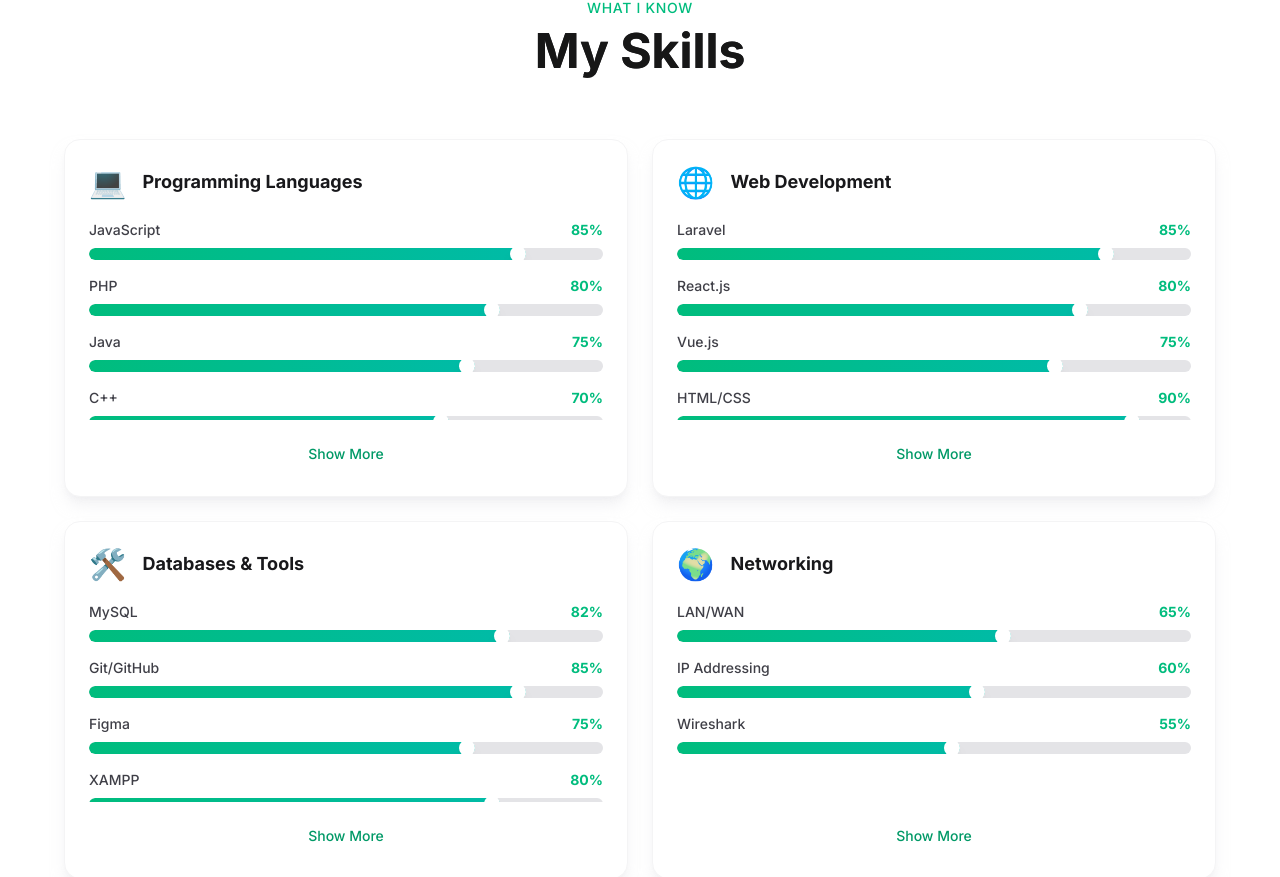
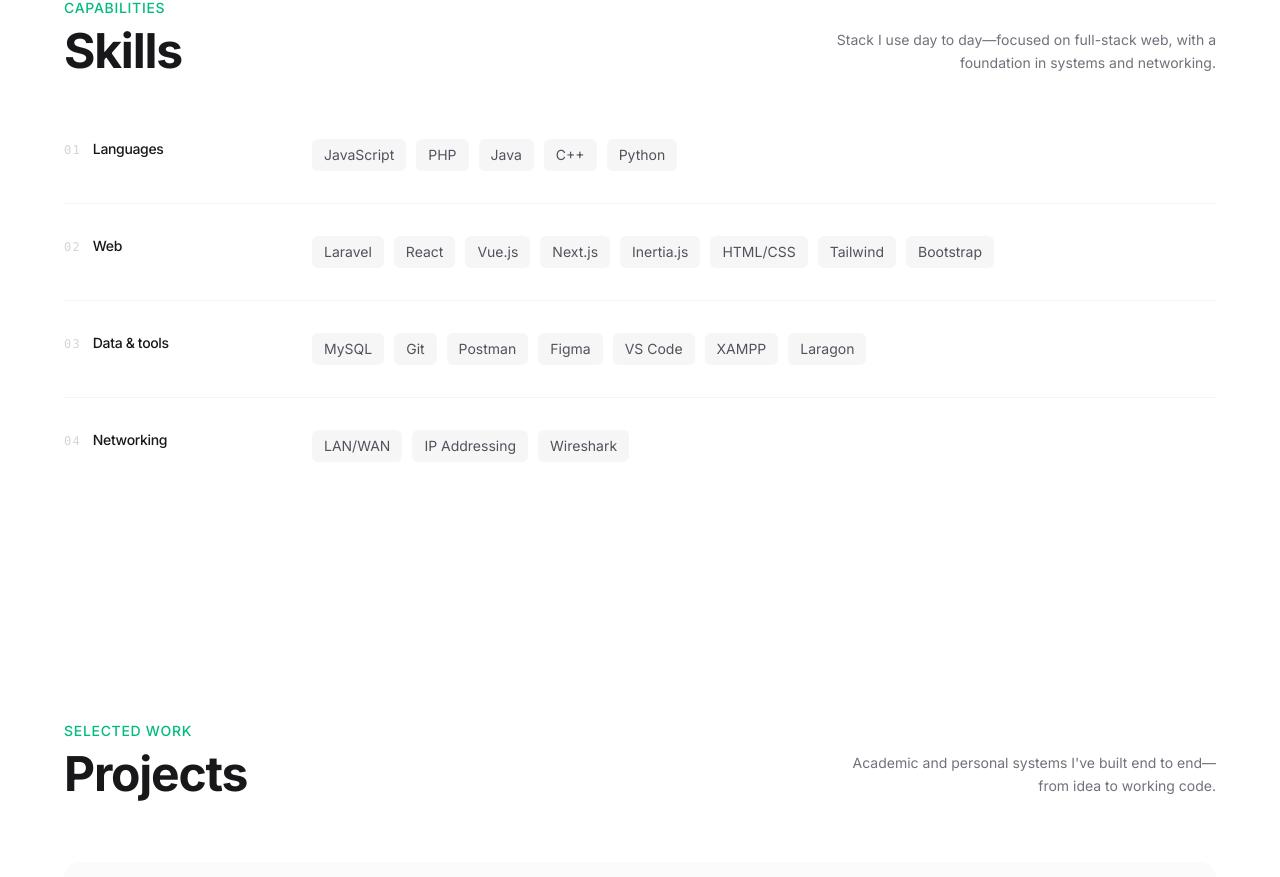
Before and after one commit to jobelGolde12/portfolio-latest, a Next.js app: page / in a window 1280 px wide. Shown: the part 1920-2797 px from the top of the page. Built offline with nearby package versions, Linux system fonts and the light colour scheme.

Commit message:
Refactor Skills component to simplify skill representation and improve layout

```diff
--- a/components/Skills.tsx
+++ b/components/Skills.tsx
@@ -1,201 +1,129 @@
 'use client';
 
-import { useEffect, useRef, useState } from 'react';
-import { motion, useInView, useMotionValue, useSpring, useTransform } from 'framer-motion';
+import { useRef } from 'react';
+import { motion, useInView } from 'framer-motion';
 
-const skillCategories = [
+const skillGroups = [
   {
-    title: 'Programming Languages',
-    icon: '💻',
+    title: 'Languages',
+    skills: ['JavaScript', 'PHP', 'Java', 'C++', 'Python'],
+  },
+  {
+    title: 'Web',
     skills: [
-      { name: 'JavaScript', level: 85 },
-      { name: 'PHP', level: 80 },
-      { name: 'Java', level: 75 },
-      { name: 'C++', level: 70 },
-      { name: 'Python', level: 65 },
+      'Laravel',
+      'React',
+      'Vue.js',
+      'Next.js',
+      'Inertia.js',
+      'HTML/CSS',
+      'Tailwind',
+      'Bootstrap',
     ],
   },
   {
-    title: 'Web Development',
-    icon: '🌐',
+    title: 'Data & tools',
     skills: [
-      { name: 'Laravel', level: 85 },
-      { name: 'React.js', level: 80 },
-      { name: 'Vue.js', level: 75 },
-      { name: 'HTML/CSS', level: 90 },
-      { name: 'Tailwind CSS', level: 88 },
-      { name: 'Next.js', level: 78 },
-      { name: 'Inertia.js', level: 78 },
-    ],
-  },
-  {
-    title: 'Databases & Tools',
-    icon: '🛠️',
-    skills: [
-      { name: 'MySQL', level: 82 },
-      { name: 'Git/GitHub', level: 85 },
-      { name: 'Figma', level: 75 },
-      { name: 'XAMPP', level: 80 },
-      { name: 'Postman', level: 78 },
-      { name: 'Laragon', level: 80 },
-      { name: 'VS Code', level: 88 },
+      'MySQL',
+      'Git',
+      'Postman',
+      'Figma',
+      'VS Code',
+      'XAMPP',
+      'Laragon',
     ],
   },
   {
     title: 'Networking',
-    icon: '🌍',
-    skills: [
-      { name: 'LAN/WAN', level: 65 },
-      { name: 'IP Addressing', level: 60 },
-      { name: 'Wireshark', level: 55 },
-    ],
+    skills: ['LAN/WAN', 'IP Addressing', 'Wireshark'],
   },
 ];
 
-function SkillBar({ name, level, isInView, index }: { name: string; level: number; isInView: boolean; index: number }) {
-  const [isHovered, setIsHovered] = useState(false);
-  const progress = useMotionValue(0);
-  const scale = useSpring(progress, { damping: 20, stiffness: 50 });
-
-  const width = useTransform(scale, [0, 1], ['0%', `${level}%`]);
-
-  useEffect(() => {
-    if (isInView) {
-      progress.set(1);
-    }
-  }, [isInView, progress]);
-
-  return (
-    <motion.div
-      className="space-y-2"
-      initial={{ opacity: 0, x: -20 }}
-      animate={isInView ? { opacity: 1, x: 0 } : {}}
-      transition={{ delay: index * 0.1, duration: 0.5 }}
-    >
-      <div className="flex justify-between items-center">
-        <motion.span
-          className="text-sm font-medium text-zinc-700 dark:text-zinc-300"
-          animate={isHovered ? { x: 5 } : { x: 0 }}
-          transition={{ type: 'spring', stiffness: 400 }}
-        >
-          {name}
-        </motion.span>
-        <motion.span
-          className="text-sm font-bold text-emerald-500"
-          initial={{ opacity: 0 }}
-          animate={isInView ? { opacity: 1 } : {}}
-          transition={{ delay: index * 0.1 + 0.3 }}
-        >
-          {level}%
-        </motion.span>
-      </div>
-      <div
-        className="h-3 bg-zinc-200 dark:bg-zinc-800 rounded-full overflow-hidden cursor-pointer"
-        onMouseEnter={() => setIsHovered(true)}
-        onMouseLeave={() => setIsHovered(false)}
-      >
-        <motion.div
-          className="h-full bg-gradient-to-r from-emerald-500 to-teal-500 rounded-full relative"
-          style={{ width }}
-          initial={{ scaleX: 0 }}
-          animate={isInView ? { scaleX: 1 } : { scaleX: 0 }}
-          transition={{ delay: index * 0.1 + 0.2, duration: 1, ease: 'easeOut' }}
-        >
-          <motion.div
-            className="absolute right-0 top-1/2 -translate-y-1/2 w-4 h-4 bg-white dark:bg-zinc-100 rounded-full shadow-lg"
-            animate={{ scale: isHovered ? 1.5 : 1 }}
-            transition={{ type: 'spring', stiffness: 500 }}
-          />
-        </motion.div>
-      </div>
-    </motion.div>
-  );
-}
-
-function SkillCard({ category, index, isInView }: { category: typeof skillCategories[0]; index: number; isInView: boolean }) {
-  const [isExpanded, setIsExpanded] = useState(false);
-
-  return (
-    <motion.div
-      initial={{ opacity: 0, y: 30 }}
-      animate={isInView ? { opacity: 1, y: 0 } : {}}
-      transition={{ delay: index * 0.15, duration: 0.5 }}
-      whileHover={{ y: -5 }}
-      onClick={() => setIsExpanded(!isExpanded)}
-      className="bg-white dark:bg-zinc-900 rounded-2xl p-6 shadow-lg shadow-zinc-200/50 dark:shadow-zinc-950/50 border border-zinc-100 dark:border-zinc-800 cursor-pointer transition-colors hover:border-emerald-500/30"
-    >
-      <div className="flex items-center gap-4 mb-5">
-        <span className="text-3xl">{category.icon}</span>
-        <h3 className="text-lg font-bold text-zinc-900 dark:text-white">{category.title}</h3>
-      </div>
-      <motion.div
-        className="space-y-4"
-        initial={false}
-        animate={{ height: isExpanded ? 'auto' : 200, opacity: 1 }}
-        transition={{ duration: 0.3 }}
-        style={{ overflow: 'hidden' }}
-      >
-        {category.skills.map((skill, i) => (
-          <SkillBar
-            key={skill.name}
-            name={skill.name}
-            level={skill.level}
-            isInView={isInView}
-            index={i}
-          />
-        ))}
-      </motion.div>
-      <motion.button
-        className="w-full mt-4 py-2 text-sm font-medium text-emerald-600 dark:text-emerald-400 hover:text-emerald-700 dark:hover:text-emerald-300"
-        whileHover={{ scale: 1.02 }}
-        whileTap={{ scale: 0.98 }}
-      >
-        {isExpanded ? 'Show Less' : 'Show More'}
-      </motion.button>
-    </motion.div>
-  );
-}
-
 export default function Skills() {
   const ref = useRef(null);
-  const isInView = useInView(ref, { once: true, margin: '-100px' });
+  const isInView = useInView(ref, { once: true, margin: '-60px' });
 
   return (
     <section id="skills" className="py-24 md:py-32 px-4" ref={ref}>
       <div className="max-w-6xl mx-auto">
+        {/* Header — same rhythm as Projects */}
         <motion.div
-          initial={{ opacity: 0, y: 30 }}
+          initial={{ opacity: 0, y: 16 }}
           animate={isInView ? { opacity: 1, y: 0 } : {}}
-          transition={{ duration: 0.6 }}
-          className="text-center mb-16"
+          transition={{ duration: 0.35, ease: [0.25, 0.1, 0.25, 1] }}
+          className="mb-12 md:mb-16"
         >
-          <span className="text-emerald-500 font-medium tracking-wider uppercase text-sm">What I Know</span>
-          <h2 className="text-4xl md:text-5xl font-bold mt-2 bg-gradient-to-r from-zinc-900 to-zinc-700 dark:from-white dark:to-zinc-400 bg-clip-text">
-            My Skills
-          </h2>
+          <div className="flex flex-col sm:flex-row sm:items-end sm:justify-between gap-6">
+            <div>
+              <span className="text-emerald-500 font-medium tracking-wider uppercase text-sm">
+                Capabilities
+              </span>
+              <h2 className="text-4xl md:text-5xl font-bold mt-2 tracking-tight text-zinc-900 dark:text-white">
+                Skills
+              </h2>
+            </div>
+            <p className="max-w-sm text-sm leading-relaxed text-zinc-500 dark:text-zinc-400 sm:text-right">
+              Stack I use day to day—focused on full-stack web, with a foundation
+              in systems and networking.
+            </p>
+          </div>
         </motion.div>
 
-        <div className="grid md:grid-cols-2 gap-6">
-          {skillCategories.map((category, index) => (
-            <SkillCard
-              key={category.title}
-              category={category}
-              index={index}
-              isInView={isInView}
-            />
-          ))}
+        {/* Groups */}
+        <div className="flex flex-col">
+          {skillGroups.map((group, index) => {
+            const number = String(index + 1).padStart(2, '0');
+
+            return (
+              <motion.div
+                key={group.title}
+                initial={{ opacity: 0, y: 12 }}
+                animate={isInView ? { opacity: 1, y: 0 } : {}}
+                transition={{
+                  duration: 0.3,
+                  delay: 0.05 + index * 0.04,
+                  ease: [0.25, 0.1, 0.25, 1],
+                }}
+                className="group py-7 sm:py-8 first:pt-0 last:pb-0
+                  border-b border-zinc-100 dark:border-zinc-800/80 last:border-b-0"
+              >
+                <div className="flex flex-col gap-4 sm:flex-row sm:items-start sm:gap-10 lg:gap-14">
+                  <div className="flex items-baseline gap-3 sm:w-40 lg:w-48 shrink-0">
+                    <span
+                      className="font-mono text-xs tracking-widest text-zinc-300 dark:text-zinc-600
+                        transition-colors duration-200 group-hover:text-emerald-500/70"
+                      aria-hidden
+                    >
+                      {number}
+                    </span>
+                    <h3 className="text-sm font-medium text-zinc-900 dark:text-zinc-100 tracking-tight">
+                      {group.title}
+                    </h3>
+                  </div>
+
+                  <ul
+                    className="flex flex-wrap gap-2 sm:gap-2.5 flex-1 min-w-0"
+                    aria-label={`${group.title} skills`}
+                  >
+                    {group.skills.map((skill) => (
+                      <li key={skill}>
+                        <span
+                          className="inline-block px-3 py-1.5 text-sm text-zinc-600 dark:text-zinc-400
+                            bg-zinc-100/80 dark:bg-zinc-900/60 rounded-md
+                            transition-colors duration-150
+                            hover:text-zinc-900 dark:hover:text-zinc-100
+                            hover:bg-zinc-200/70 dark:hover:bg-zinc-800/80"
+                        >
+                          {skill}
+                        </span>
+                      </li>
+                    ))}
+                  </ul>
+                </div>
+              </motion.div>
+            );
+          })}
         </div>
-
-        <motion.div
-          initial={{ opacity: 0, y: 30 }}
-          animate={isInView ? { opacity: 1, y: 0 } : {}}
-          transition={{ delay: 0.6 }}
-          className="mt-12 text-center"
-        >
-          <p className="text-zinc-500 dark:text-zinc-400">
-            Always learning and exploring new technologies to expand my skill set.
-          </p>
-        </motion.div>
       </div>
     </section>
   );
```
